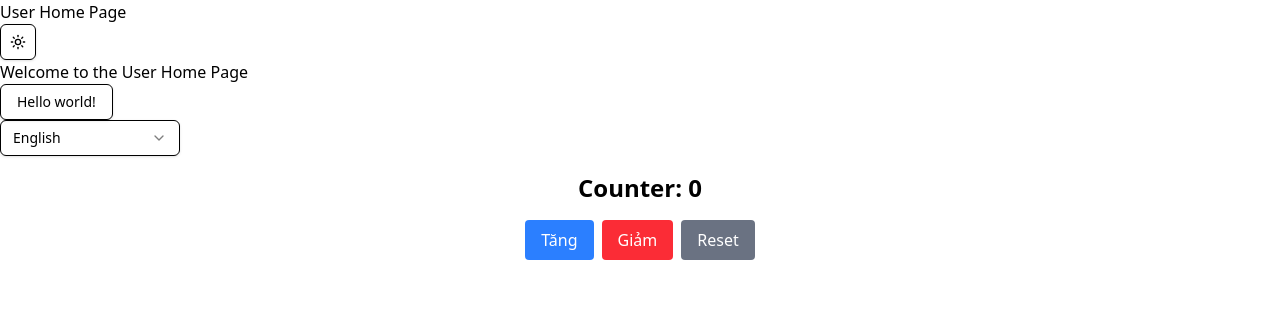
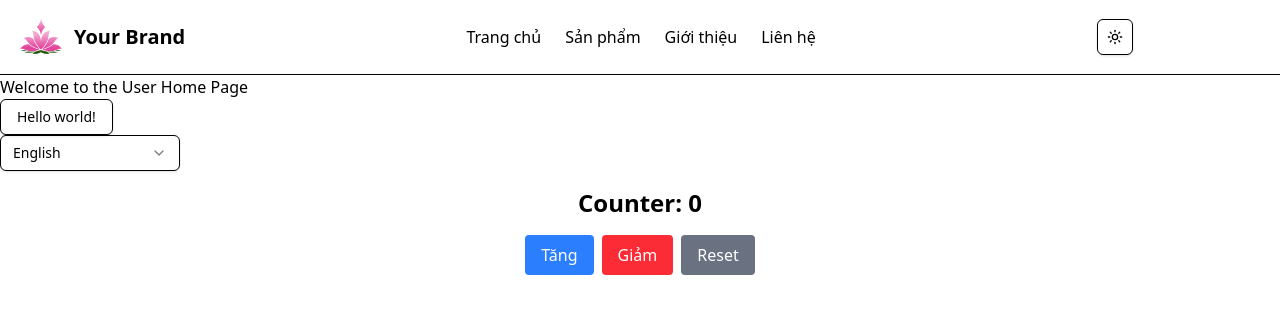
Before and after one commit to LuongCongThanh/boilerplate-ecommerce-next-16, a Next.js app: page /users/home in a window 1280 px wide. Shown: the top 314 px of the page. Built offline with nearby package versions, Linux system fonts and the light colour scheme.

Commit message:
Create header in user

```diff
--- a/package.json
+++ b/package.json
@@ -26,6 +26,7 @@
     "axios": "^1.7.9",
     "class-variance-authority": "^0.7.1",
     "js-cookie": "^3.0.5",
+    "lodash": "^4.17.21",
     "lucide-react": "^0.475.0",
     "next": "15.1.7",
     "next-intl": "^3.26.5",
--- a/src/app/layout.tsx
+++ b/src/app/layout.tsx
@@ -1,9 +1,9 @@
-import './styles/globals.css';
-import { ThemeProvider } from '@/components/common/theme/theme-provider';
 import AppLayout from '@/components/layout/AppLayout';
+import { ThemeProvider } from '@/components/theme/theme-provider';
 import { NextIntlClientProvider } from 'next-intl';
 import { getLocale, getMessages } from 'next-intl/server';
 import { ReactNode } from 'react';
+import './styles/globals.css';
 
 export default async function RootLayout({ children }: { children: ReactNode }) {
   const locale = await getLocale();
--- a/src/app/users/home/page.tsx
+++ b/src/app/users/home/page.tsx
@@ -1,6 +1,6 @@
 'use client';
 
-import LanguageSwitcher from '@/components/common/lang/LanguageSwitcher';
+import LanguageSwitcher from '@/components/lang/LanguageSwitcher';
 import { Counter } from '@/components/Counter';
 import { Button } from '@/components/ui/button';
 import { useTranslations } from 'next-intl';
--- a/src/app/users/layout.tsx
+++ b/src/app/users/layout.tsx
@@ -1,14 +1,11 @@
 'use client';
-import { ModeToggle } from '@/components/common/theme/ModeToggle';
+import HeaderUser from '@/components/layout/Header/HeaderUser';
 import { ReactNode } from 'react';
 
 export default function UserLayout({ children }: { children: ReactNode }) {
   return (
     <>
-      <header>
-        <h1>User Home Page</h1>
-        <ModeToggle />
-      </header>
+      <HeaderUser />
       <main>{children}</main>
     </>
   );
--- /dev/null
+++ b/src/components/layout/Header/HamburgerMenu.tsx
@@ -0,0 +1,27 @@
+import { Link } from 'lucide-react';
+
+const HamburgerMenu = () => {
+  return (
+    <div className="md:hidden py-4">
+      <div className="flex flex-col gap-4">
+        <Link href="/" className="hover:text-primary">
+          Trang chủ
+        </Link>
+        <Link href="/products" className="hover:text-primary">
+          Sản phẩm
+        </Link>
+        <Link href="/about" className="hover:text-primary">
+          Giới thiệu
+        </Link>
+        <Link href="/contact" className="hover:text-primary">
+          Liên hệ
+        </Link>
+        <button className="w-full px-4 py-2 bg-primary text-white rounded-md hover:bg-primary/90">
+          Đăng nhập
+        </button>
+      </div>
+    </div>
+  );
+};
+
+export default HamburgerMenu;
--- /dev/null
+++ b/src/components/layout/Header/HeaderUser.tsx
@@ -0,0 +1,69 @@
+import HamburgerMenu from '@/components/layout/Header/HamburgerMenu';
+import { ModeToggle } from '@/components/theme/ModeToggle';
+import Image from 'next/image';
+import Link from 'next/link';
+import { useState } from 'react';
+
+const HeaderUser = () => {
+  const [isMenuOpen, setIsMenuOpen] = useState(false);
+
+  return (
+    <header className="w-full border-b">
+      <div className="container mx-auto px-4 py-3">
+        <nav className="flex items-center justify-between">
+          {/* Logo */}
+          <div className="flex items-center gap-2">
+            <Image src="/assets/images/logo.png" alt="logo" width={50} height={50} />
+            <span className="text-xl font-bold">Your Brand</span>
+          </div>
+
+          {/* Desktop Menu */}
+          <div className="hidden md:flex items-center gap-6">
+            <Link href="/" className="hover:text-primary">
+              Trang chủ
+            </Link>
+            <Link href="/products" className="hover:text-primary">
+              Sản phẩm
+            </Link>
+            <Link href="/about" className="hover:text-primary">
+              Giới thiệu
+            </Link>
+            <Link href="/contact" className="hover:text-primary">
+              Liên hệ
+            </Link>
+          </div>
+
+          {/* Right Side */}
+          <div className="flex items-center gap-4">
+            <ModeToggle />
+            <button className="hidden md:block px-4 py-2 bg-primary text-white rounded-md hover:bg-primary/90">
+              Đăng nhập
+            </button>
+            {/* Mobile Menu Button */}
+            <button className="md:hidden" onClick={() => setIsMenuOpen(!isMenuOpen)}>
+              <svg
+                xmlns="http://www.w3.org/2000/svg"
+                className="h-6 w-6"
+                fill="none"
+                viewBox="0 0 24 24"
+                stroke="currentColor"
+              >
+                <path
+                  strokeLinecap="round"
+                  strokeLinejoin="round"
+                  strokeWidth={2}
+                  d="M4 6h16M4 12h16M4 18h16"
+                />
+              </svg>
+            </button>
+          </div>
+        </nav>
+
+        {/* Mobile Menu */}
+        {isMenuOpen && <HamburgerMenu />}
+      </div>
+    </header>
+  );
+};
+
+export default HeaderUser;
```
Also changed, not shown: public/assets/images/logo.png (added), src/components/lang/LanguageSwitcher.tsx (renamed from src/components/common/lang/LanguageSwitcher.tsx), src/components/theme/ModeToggle.tsx (renamed from src/components/common/theme/ModeToggle.tsx), src/components/theme/theme-provider.tsx (renamed from src/components/common/theme/theme-provider.tsx), 1 other file (tests, documents, lock files or other folders).
